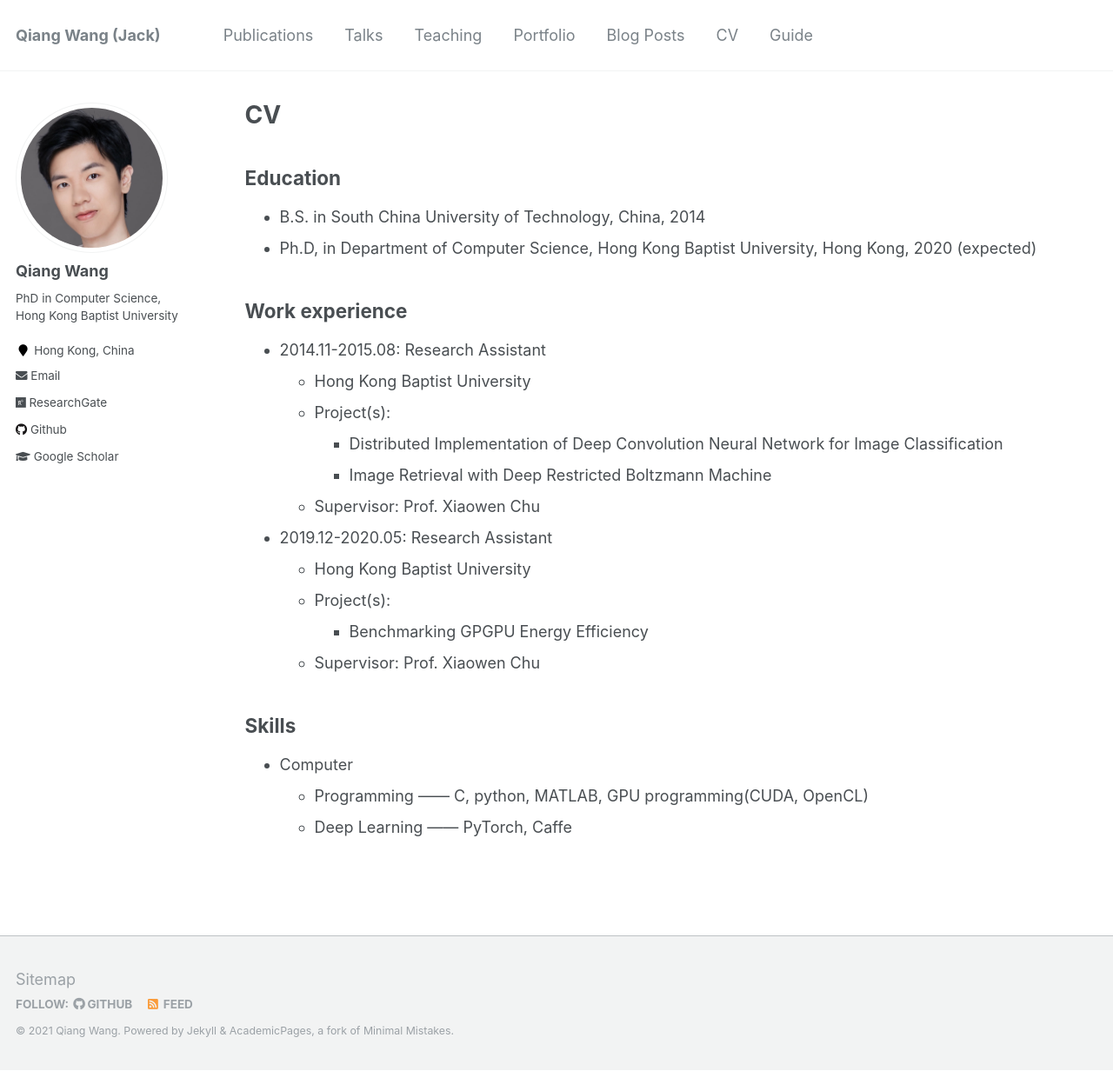
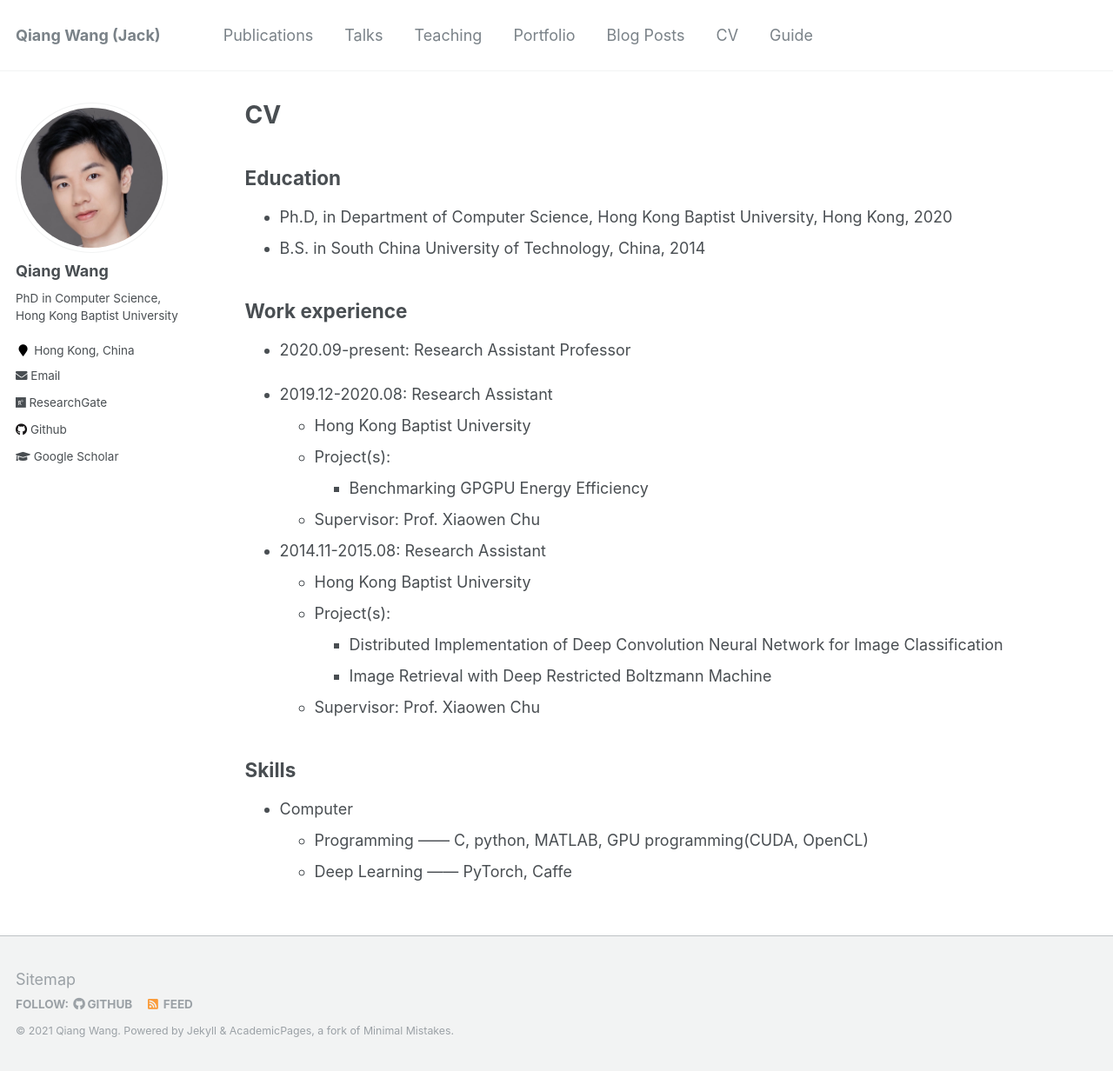
Before and after one commit to blackjack2015/blackjack2015.github.io, a Jekyll site: the page built from _pages/cv.md, in a window 1280 px wide and 1232 px high. Shown: the whole window at 87% size. Built offline with Jekyll 4.4.1, drawn with Linux system fonts in a browser that asks for light colours.

Commit message:
Update cv.md

```diff
--- a/_pages/cv.md
+++ b/_pages/cv.md
@@ -10,21 +10,23 @@ redirect_from:
 {% include base_path %}
 
 ## Education
+* Ph.D, in Department of Computer Science, Hong Kong Baptist University, Hong Kong, 2020
 * B.S. in South China University of Technology, China, 2014
-* Ph.D, in Department of Computer Science, Hong Kong Baptist University, Hong Kong, 2020 (expected)
 
 ## Work experience
+* 2020.09-present: Research Assistant Professor
+
+* 2019.12-2020.08: Research Assistant
+  * Hong Kong Baptist University
+  * Project(s):
+    * Benchmarking GPGPU Energy Efficiency
+  * Supervisor: Prof. Xiaowen Chu
+
 * 2014.11-2015.08: Research Assistant
   * Hong Kong Baptist University
   * Project(s):
     * Distributed Implementation of Deep Convolution Neural Network for Image Classification
     * Image Retrieval with Deep Restricted Boltzmann Machine
-  * Supervisor: Prof. Xiaowen Chu
-
-* 2019.12-2020.05: Research Assistant
-  * Hong Kong Baptist University
-  * Project(s):
-    * Benchmarking GPGPU Energy Efficiency
   * Supervisor: Prof. Xiaowen Chu
 
 ## Skills
```
